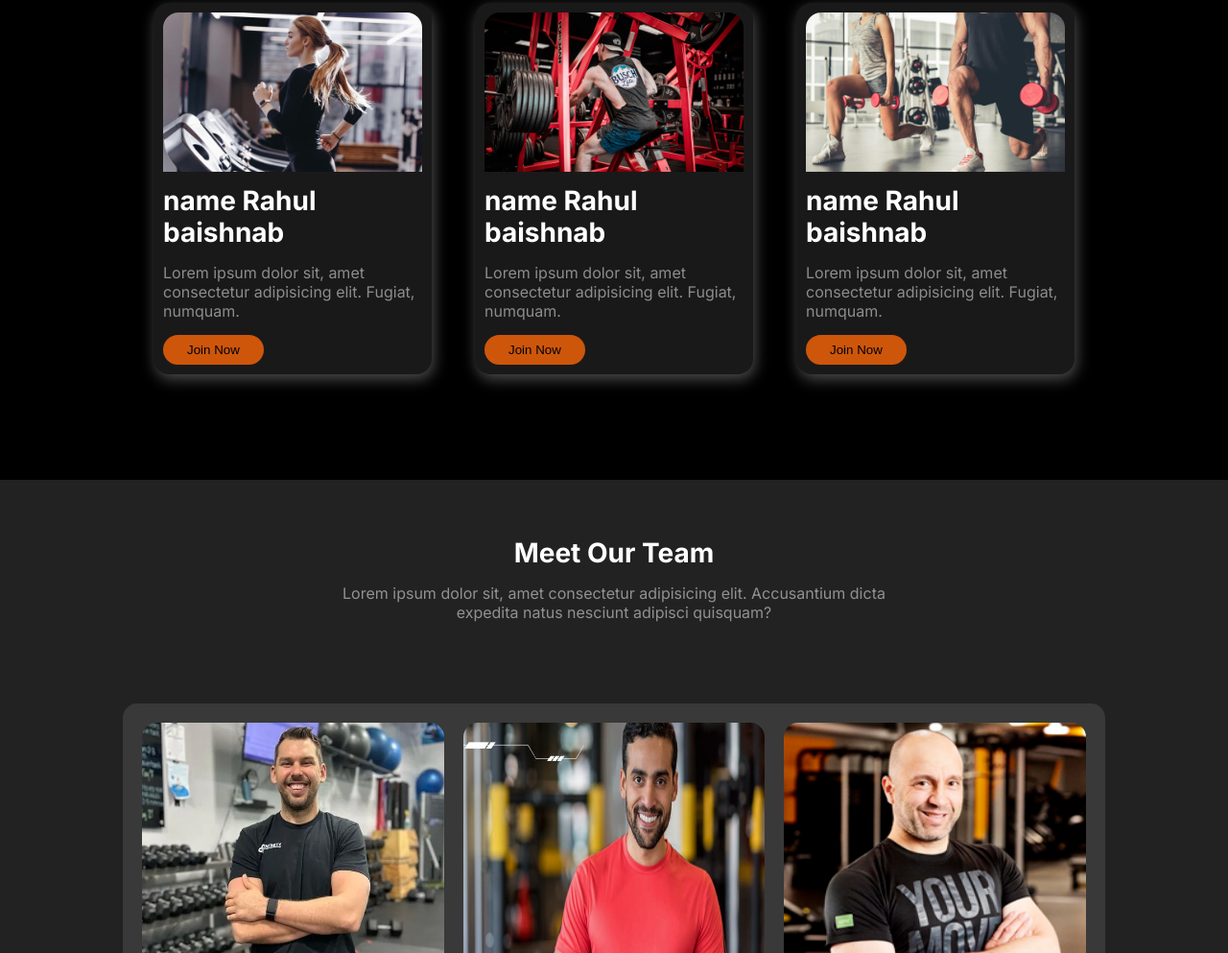
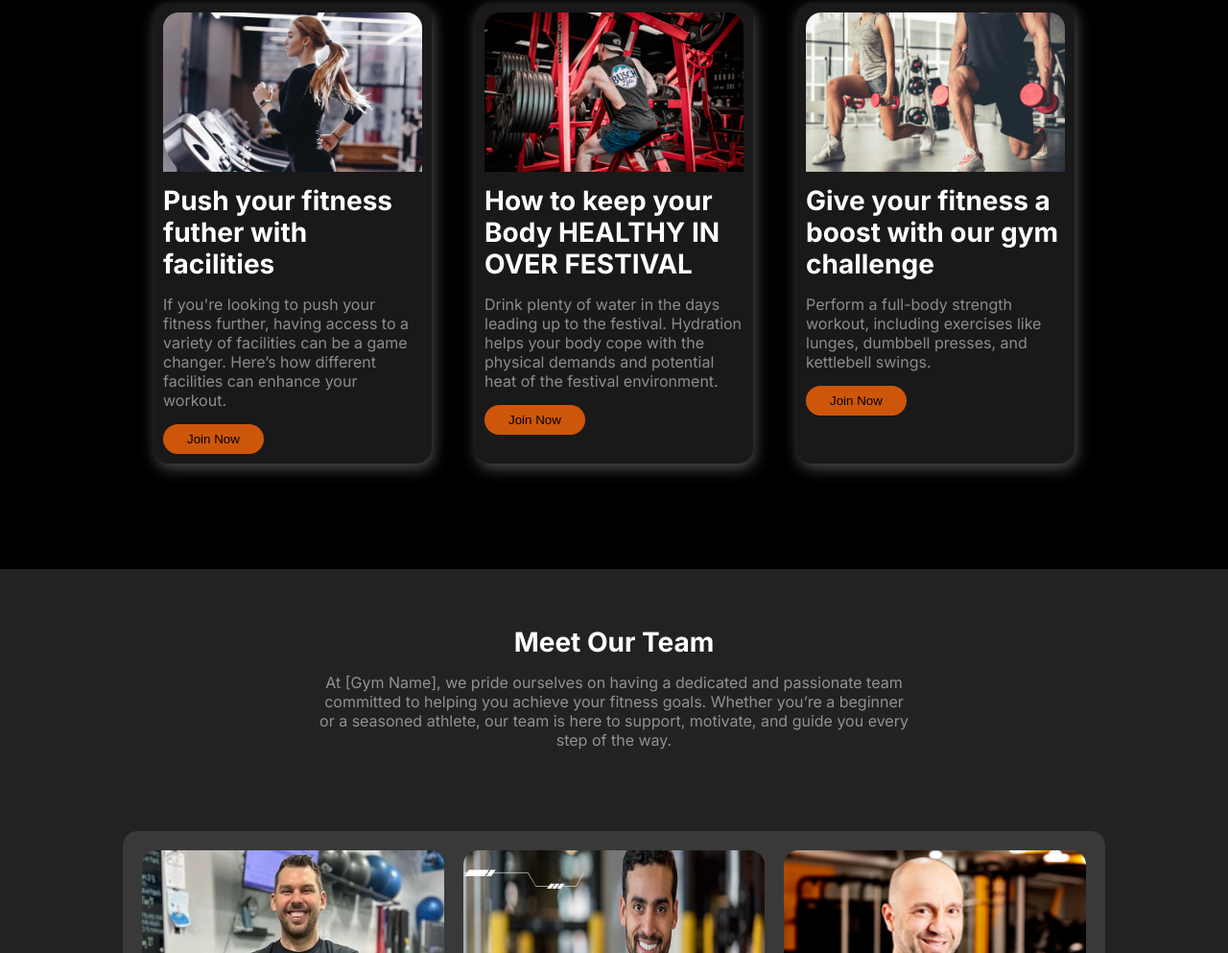
Before and after one commit to Rahul-4u/B10A2-versatile-ui, a plain HTML site: page index.html in a window 1280 px wide. Shown: the part 2716-3709 px from the top of the page at 96% size. Drawn offline with Linux system fonts and the light colour scheme.

Commit message:
text change

```diff
--- a/index.html
+++ b/index.html
@@ -228,22 +228,24 @@
                 <div class="services-items">
                     <div class="services-item">
                         <div class="img"><img src="imge/blog-5-3.jpg" alt=""></div>
-                        <h4>name Rahul baishnab</h4>
-                        <p>Lorem ipsum dolor sit, amet consectetur adipisicing elit. Fugiat, numquam.</p>
+                        <h4>Push your fitness futher with facilities</h4>
+                        <p>If you're looking to push your fitness further, having access to a variety of facilities can be a game changer. Here’s how different facilities can enhance your workout.</p>
                         <button>Join Now</button>
                     </div>
 
                     <div class="services-item">
                         <div class="img"><img src="imge/blog-7-3.jpg" alt=""></div>
-                        <h4>name Rahul baishnab</h4>
-                        <p>Lorem ipsum dolor sit, amet consectetur adipisicing elit. Fugiat, numquam.</p>
+                        <h4>How to keep your Body HEALTHY IN OVER FESTIVAL </h4>
+                        <p>Drink plenty of water in the days leading up to the festival. Hydration helps your body cope with the physical demands and potential heat of the festival environment.
+
+                        </p>
                         <button>Join Now</button>
                     </div>
 
                     <div class="services-item">
                         <div class="img"><img src="imge/blog-8-3.jpg" alt=""></div>
-                        <h4>name Rahul baishnab</h4>
-                        <p>Lorem ipsum dolor sit, amet consectetur adipisicing elit. Fugiat, numquam.</p>
+                        <h4>Give your fitness a boost with our gym challenge</h4>
+                        <p>Perform a full-body strength workout, including exercises like lunges, dumbbell presses, and kettlebell swings.</p>
                         <button>Join Now</button>
                     </div>
                 </div>
@@ -256,7 +258,9 @@
             <div class="our-team-container">
                 <div class="our-team-titel">
                     <h1>Meet Our Team</h1>
-                    <p>Lorem ipsum dolor sit, amet consectetur adipisicing elit. Accusantium dicta expedita natus nesciunt adipisci quisquam?</p>
+                    <p>At [Gym Name], we pride ourselves on having a dedicated and passionate team committed to helping you achieve your fitness goals. Whether you’re a beginner or a seasoned athlete, our team is here to support, motivate, and guide you every step of the way.
+
+                    </p>
                 </div>
 
                 <div class="team-member">
```
